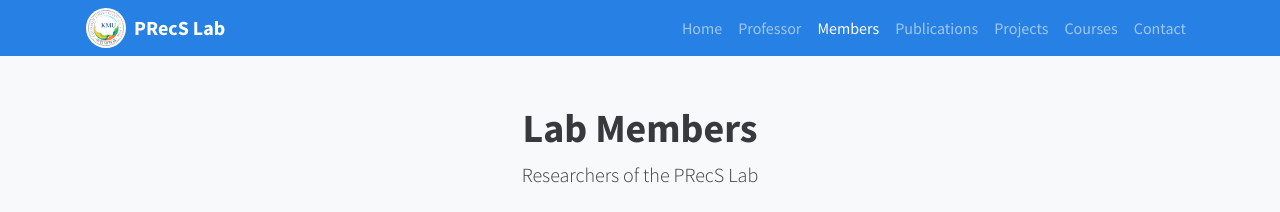
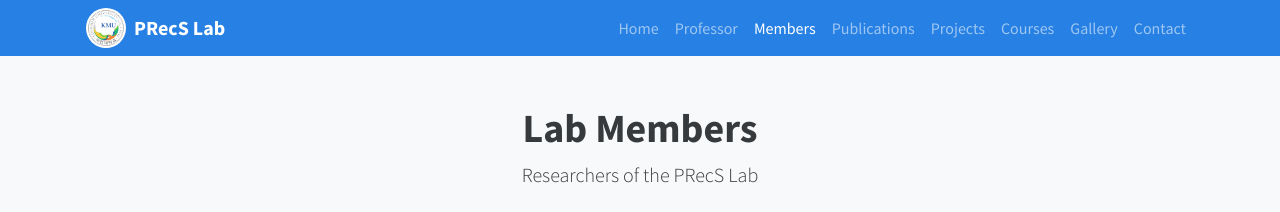
Before and after one commit to hongkyun-bae/hongkyun-bae.github.io, a Jekyll site: the page precs/members.html, which Jekyll copies as it is, in a window 1280 px wide. Shown: the top 212 px of the page. Built offline with Jekyll 4.4.1, drawn with Linux system fonts in a browser that asks for light colours; nearby versions of some CDN libraries.

Commit message:
Update members.html

```diff
--- a/precs/members.html
+++ b/precs/members.html
@@ -70,6 +70,7 @@
         <li class="nav-item"><a class="nav-link" href="publications.html">Publications</a></li>
         <li class="nav-item"><a class="nav-link" href="projects.html">Projects</a></li>
         <li class="nav-item"><a class="nav-link" href="courses.html">Courses</a></li>
+        <li class="nav-item"><a class="nav-link" href="gallery.html">Gallery</a></li>
         <li class="nav-item"><a class="nav-link" href="contact.html">Contact</a></li>
       </ul>
     </div>
```
